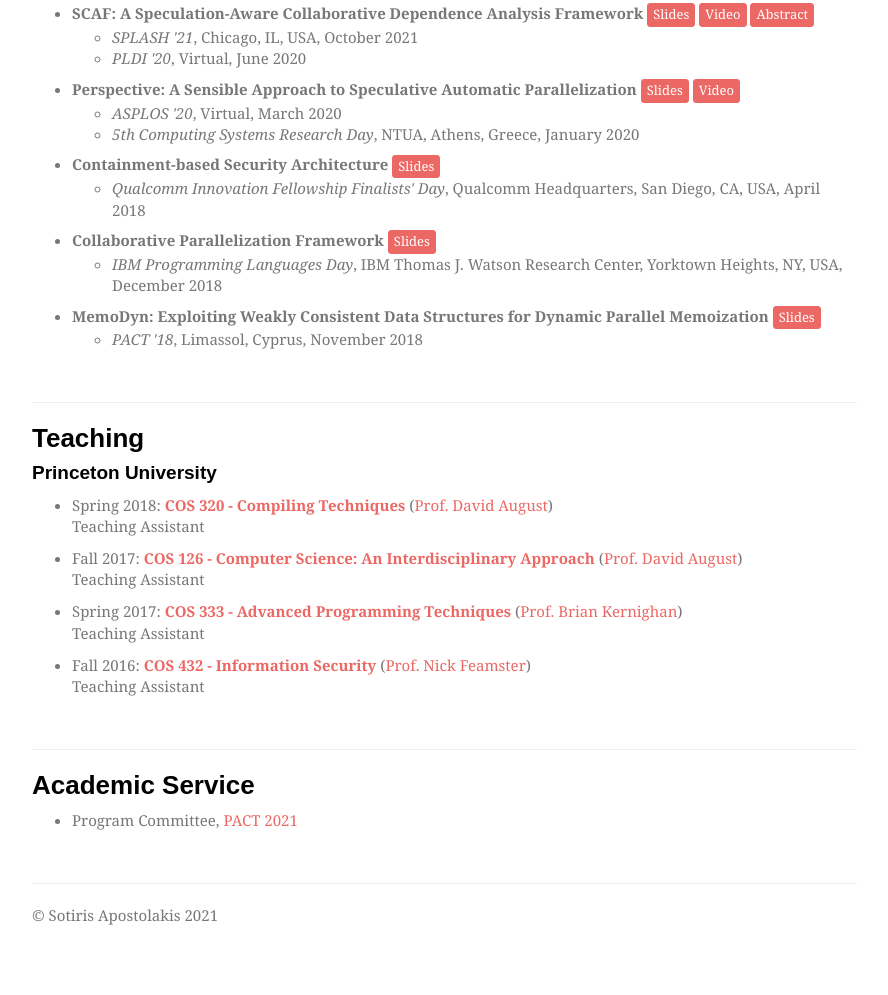
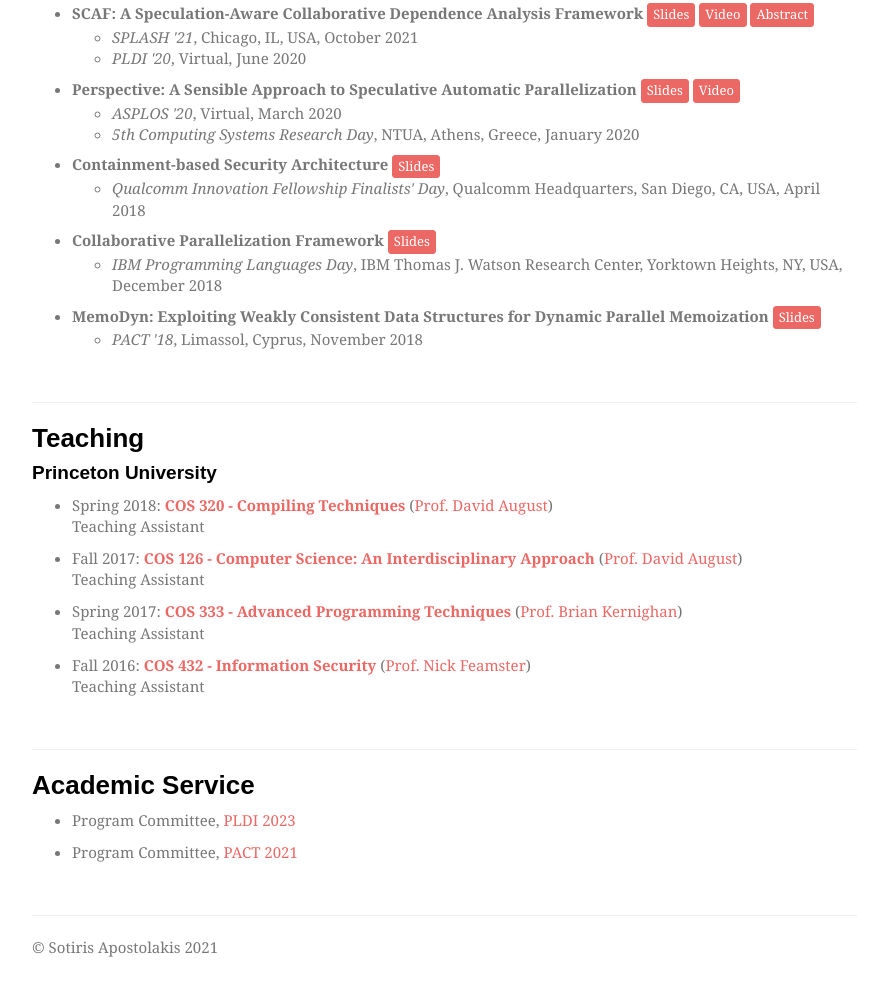
Before and after one commit to sapostolakis/sapostolakis.github.io, a plain HTML site: page index.html in a window 1280 px wide. Shown: the part 1353-2348 px from the top of the page, without its empty margins (338-1226 px from the left). Drawn offline with nearby package versions, Linux system fonts and the light colour scheme; a web font is replaced by a local one.

Commit message:
Add PLDI 23 PC

```diff
--- a/index.html
+++ b/index.html
@@ -243,6 +243,7 @@
                     <h3>Academic Service</h3>
                     <!--<h4>Program Committee Member</h4>-->
                     <ul>
+                      <li><p>Program Committee,<a href="https://pldi23.sigplan.org"> PLDI 2023</a>
                       <li><p>Program Committee,<a href="http://pact21.snu.ac.kr"> PACT 2021</a>
                     </ul>
                 </div>
```
